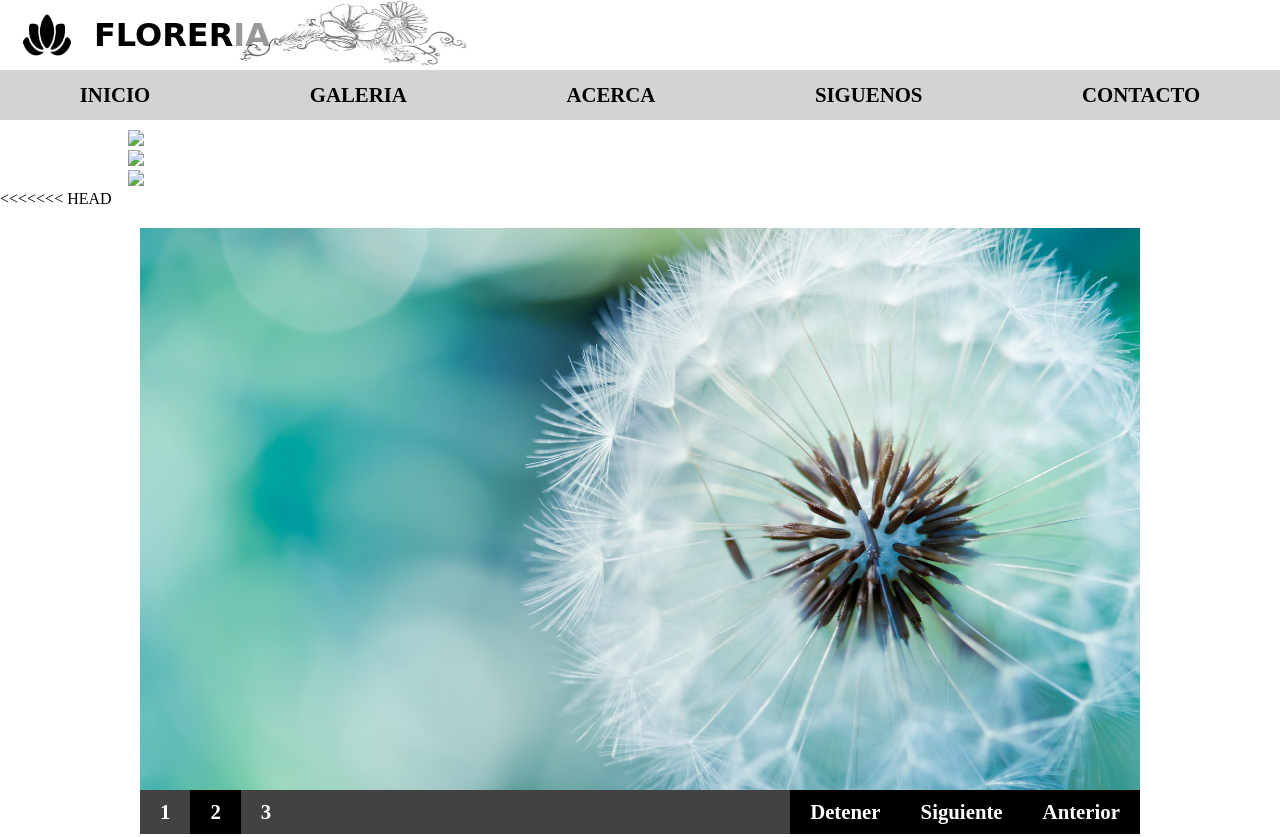
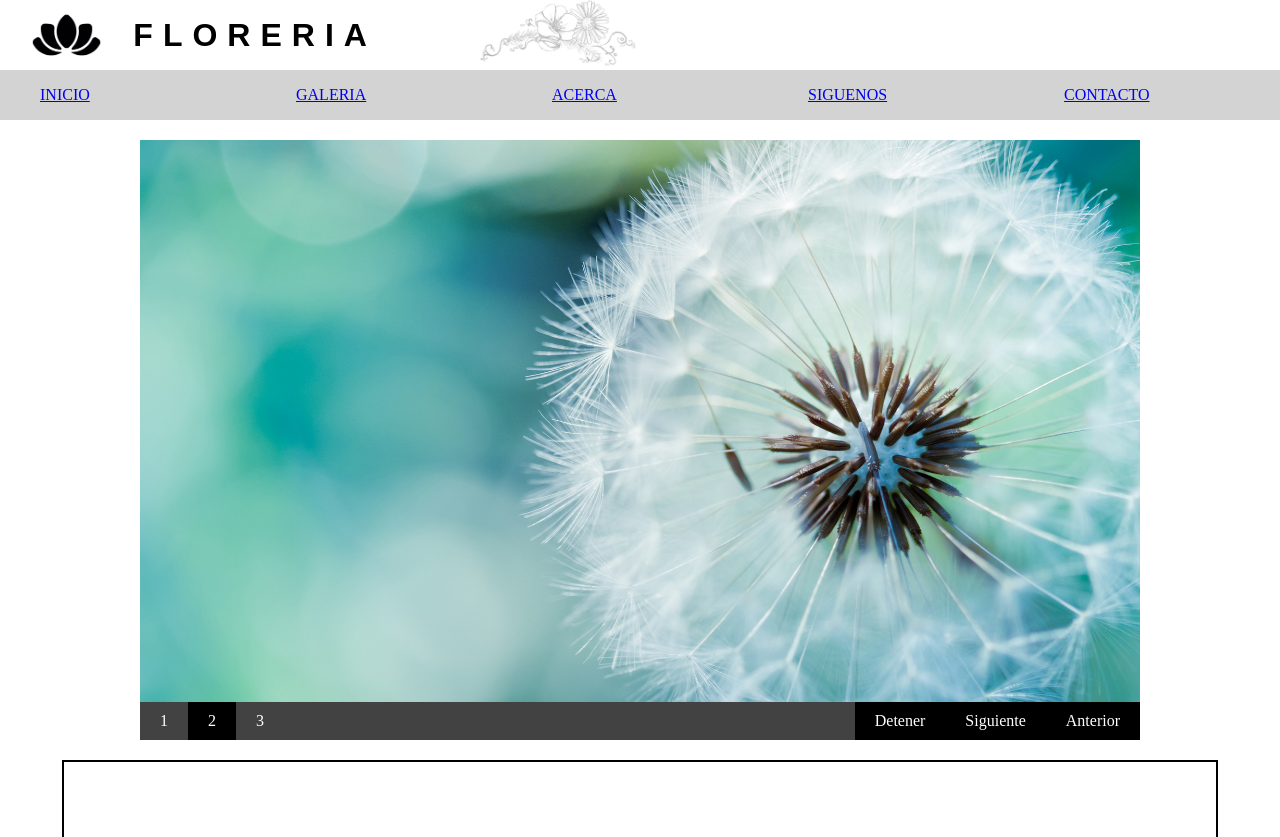
Before and after one commit to mindfreak83/lacho, a plain HTML site: page store/FLORERIA/floreria.html in a window 1280 px wide. Shown: the top 837 px of the page. Drawn offline with nearby package versions, Linux system fonts and the light colour scheme.

Commit message:
corrección del slider

```diff
--- a/store/FLORERIA/floreria.html
+++ b/store/FLORERIA/floreria.html
@@ -14,33 +14,25 @@
 <body>
 
     <header>
-            <div id="divLogo"><img id="logo" src="images/otros/20739.png"></div>
-            <div id="divTitulo"><h1 id="titulo">FLORERIA</h1></div>
-            <div id="divNext"><img id="next" src="images/otros/linea.jpg"></div>
+        <div id="cabecero">
+            <img id="logo" src="images/otros/20739.png">
+            <h1 id="titulo">FLORERIA</h1>
+            <img id="next" src="images/otros/linea.jpg">
+        </div>
     </header>
 
-
-            <nav id="botonera">
+    <div id="botonera">
+        <nav>
             <ul id="first_ul">
-                    <li><a href="#content">INICIO</a></li>
+                <li><a href="#titulo">INICIO</a></li>
                 <li><a href="#uno">GALERIA</a></li>
                 <li><a href="#dos">ACERCA</a></li>
                 <li><a href="#tres">SIGUENOS</a></li>
                 <li><a href="#pie_pagina">CONTACTO</a></li>
             </ul>
         </nav>
-
-    <div id="content">
-
-        <div id="slideshow">
-            <ul id="contentSlide">
-                <li id="one"><img src="images/paisaje.jpg"> </li>
-                <li id="two"><img src="images/diente.jpg"> </li>
-                <li id="three"><img src="images/ABC.jpg"> </li>
-            </ul>
     </div>
 
-<<<<<<< HEAD
 
     <div class="slideshow">
         <div class="contentSlide">
@@ -65,33 +57,6 @@
     <footer id="pie_pagina">
 
     </footer>
-=======
-        <div id="uno" class="nav">
-            <ul id="navigation">
-                <li><a href="#one">1</a></li>
-                <li><a href="#two">2</a></li>
-                <li><a href="#three">3</a></li>
-            </ul>
-        </div>
-
-        <div id="uno" class="contenido">
-
-        </div>
-
-        <div id="dos" class="contenido">
-
-        </div>
-
-        <div id="tres" class="contenido">
-
-        </div>
-
-        <footer id="pie_pagina">
-
-        </footer>
-
-    </div>
->>>>>>> d8c558266979ac4107a5ea69f19f224f966f1bd7
 
     <script src="http://code.jquery.com/jquery-1.9.1.min.js"></script>
     <script src="js/jquery.slides.js"></script>
--- a/store/FLORERIA/styles/styles.css
+++ b/store/FLORERIA/styles/styles.css
@@ -6,111 +6,58 @@
 body {
     max-width: 100%;
     height: auto;
-    margin-top: 120px;
 }
 
 header {
-    visibility: 1;
-    position: fixed;
-    top: 0;
-    left: 0;
     max-width: 100%;
     height: 70px;
     display: flex;
-    z-index: 1;
-    background-color: white;
 }
 
-#divLogo {
+#cabecero {
+    width: 100%;
+    display: flex;
+}
+
+#cabecero #logo {
     max-width: 20%;
     height: auto;
 }
 
-#logo {
-    width: 100%;
-    height: 70px;
+#cabecero #next {
+    float: right;
+    max-width: 30%;
+    opacity: 0.3;
 }
 
-#divTitulo {
-    width: 30%;
-    margin: auto;
+#cabecero h1 {
+    max-width: 50%;
+    line-height: 70px;
+    padding-right: 100px;
+    letter-spacing: 10px;
+    font-family: sans-serif;
+    font-weight: 900;
     text-align: left;
 }
 
-#titulo {
-    font-family: cursive;
-}
-
-#divNext {
-    width: 50%;
-    height: auto;
-}
-
-#next {
-    width: 100%;
-    height: 70px;
-    opacity: 0.6;
-}
-
 #botonera {
-    position: fixed;
-    top: 70px;
-    width: 100%;
+    max-width: 100%;
     height: 50px;
     background-color: lightgray;
-    z-index: 2;
 }
 
 #first_ul {
     display: flex;
     width: 100%;
     height: auto;
+    justify-content: center;
     list-style: none;
 }
 
 #first_ul li {
-    margin: auto;
     line-height: 50px;
     padding: 0px 40px 0px 40px;
-<<<<<<< HEAD
     width: 100%;
-=======
-    max-width: 100%;
-}
-
-a {
-    color: black;
-    border: none;
-    text-decoration: none;
-    font-weight: bolder;
-    font-size: 1.3em
-}
-
-a:hover {
-    color: azure;
-    text-shadow: 3px 3px 1px gray;
-}
-
-/*#content {
-    position: relative;
-    top: 120px;
-}*/
-
-#slideshow {
-    margin: auto;
-    width: 80%;
-}
-
-#contentSlide {
-    list-style: none;
-    padding-top: 10px;
-}
-
-#contentSlide li img{
-    width: 100%;
-    height: auto;
-    box-sizing: border-box;
->>>>>>> d8c558266979ac4107a5ea69f19f224f966f1bd7
 }
 
 .contenido {
```
Lines whose indentation alone changed are shown as unchanged.
